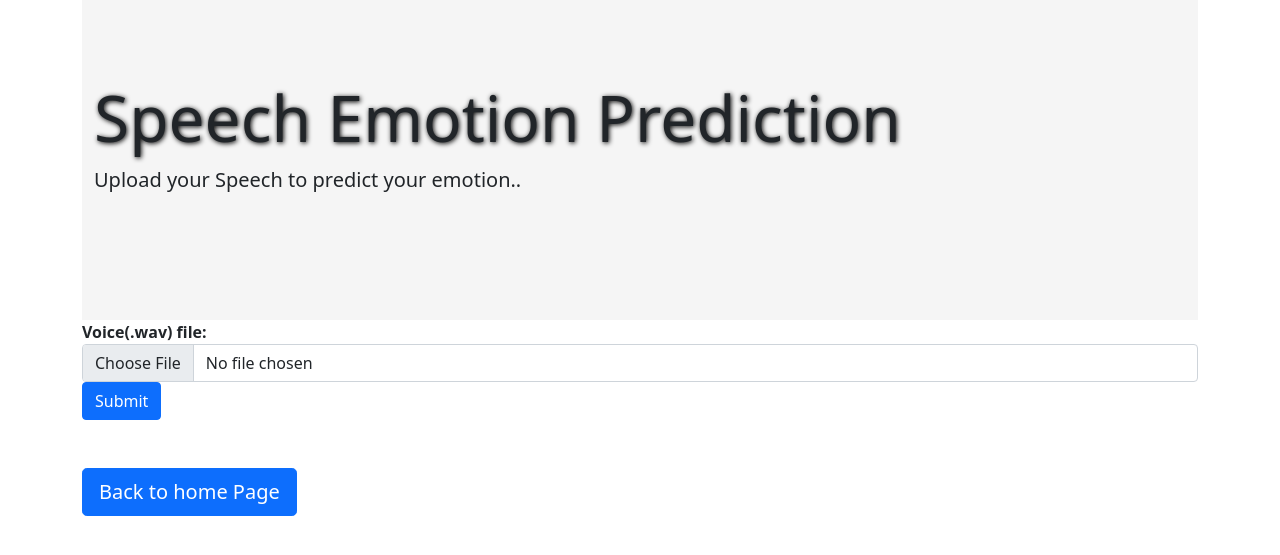
After one commit to agnik2019/Facial-Speech_Emotion-Detection, a Flask app: page /speech in a window 1280 px wide. The commit adds this page. Shown: the top 555 px of the page. Run offline with Flask 2, Linux system fonts and the light colour scheme.

Commit message:
speech add

```diff
--- a/app.py
+++ b/app.py
@@ -2,6 +2,7 @@ from flask import Flask, render_template, Response, request
 import cv2
 import  camerahelper
 import predictEmo
+import speechRecognitionhelper
 
 app = Flask(__name__)
 
@@ -35,6 +36,26 @@ def cap():
 
     return render_template("index2.html", your_result = result_dic )
 
+
+@app.route('/speech')
+def sp():
+    return render_template("index3.html")
+
+
+@app.route('/speech', methods = ['POST'])
+def speech():
+    if request.method == 'POST':
+        f = request.files['userfile']
+        path = "./static/{}".format(f.filename)
+        f.save(path)
+
+    emo = speechRecognitionhelper.predictSpeech(path)
+    result_dic = {
+        'emotion': emo
+    }
+
+    return render_template("index3.html", your_result = result_dic )
+
 @app.route('/video_feed')
 def video_feed():
     #Video streaming route. Put this in the src attribute of an img tag
--- /dev/null
+++ b/speechRecognitionhelper.py
@@ -0,0 +1,40 @@
+import librosa
+import numpy as np
+import pandas as pd
+
+from tensorflow import keras
+model = keras.models.load_model('model2_70ep')
+
+class_to_label = {0 :'male_angry',
+                  1 : 'male_disgust',
+                  2:'male_fear',
+                  3 :'male_happy',
+                  4:'male_neutral',
+                  5:'male_sad',
+                  6:'male_surprise',
+                  7:'female_angry',
+                  8:'female_disgust',
+                  9: 'female_fear',
+                  10: 'female_happy',
+                  11: 'female_neutral' ,
+                  12:'female_sad',
+                   13:'female_surprise'}
+
+def predictSpeech(filepath):
+    X, sample_rate = librosa.load(filepath
+                              ,res_type='kaiser_fast'
+                              ,duration=3
+                              ,sr=44100
+                              ,offset=0.5)
+
+    sample_rate = np.array(sample_rate)
+    mfcc_test = np.mean(librosa.feature.mfcc(y=X, sr=sample_rate, n_mfcc=40),axis=0)
+    mfcc_test = pd.DataFrame(data=mfcc_test).T
+    mfcc_test= np.expand_dims(mfcc_test, axis=2)
+    pred_test = model.predict(mfcc_test,
+                         batch_size=16,
+                         verbose=0)
+    result = pred_test.argmax(axis=1)
+    result = result.astype(int).flatten()
+    result[0]
+    return class_to_label[result[0]]
--- /dev/null
+++ b/templates/index3.html
@@ -0,0 +1,72 @@
+<!DOCTYPE html>
+<html>
+<head>
+    <title>Emotion Prediction</title>
+
+    <!-- CSS only -->
+<link href="https://cdn.jsdelivr.net/npm/bootstrap@5.0.1/dist/css/bootstrap.min.css" rel="stylesheet" integrity="sha384-+0n0xVW2eSR5OomGNYDnhzAbDsOXxcvSN1TPprVMTNDbiYZCxYbOOl7+AMvyTG2x" crossorigin="anonymous">
+
+<style>
+    .mine{
+        height: 40vh;
+        padding-top: 10vh;
+        background-color: whitesmoke;
+        }
+    .heading{
+        font-weight: 100;
+        font-size: 4em;
+        text-shadow: 1px 1px 5px black;
+    }
+    img{
+        height: 90%;
+        width: 100%;
+    }
+    .text{
+        font-size: 32px;
+        font-style:italic;
+    }
+
+</style>
+</head>
+<body>
+    <div class="container">
+
+        <div class="mine jumbotron">
+            <div class="container">
+              <h1 class="heading display-4">Speech Emotion Prediction</h1>
+              <p class="lead">Upload your Speech to predict your emotion..</p>
+            </div>
+          </div>
+
+
+
+    <form class="form-inline" method="POST" action= "/speech" enctype="multipart/form-data">
+        <label><b>Voice(.wav) file: &nbsp; &nbsp; </b></label>
+        <input class = "form-control" type="file" name = "userfile" placeholder="Your audio file">
+        <button type="submit" class="btn btn-primary" >Submit </button>
+
+    </form>
+    <br>
+    <br>
+    {% if your_result %}
+    <div class="row">
+
+       <div class-"col-sm-8">
+            <p class="text"> Predicted emotion. </p>
+            <p>The predicted emotion is : <b>{{ your_result['emotion'] }}</b></p>
+        </div>
+    </div>
+    {% endif %}
+    </div>
+
+
+
+    <div class="container">
+        <a href="/" class="btn btn-primary btn-lg btn-block" role="button"> Back to home Page</a>
+    </div>
+
+
+
+
+</body>
+</html>
```
Also changed, not shown: templates/index.html (+6 -1 lines), templates/index2.html (+11 -1 lines), 2 other files.
